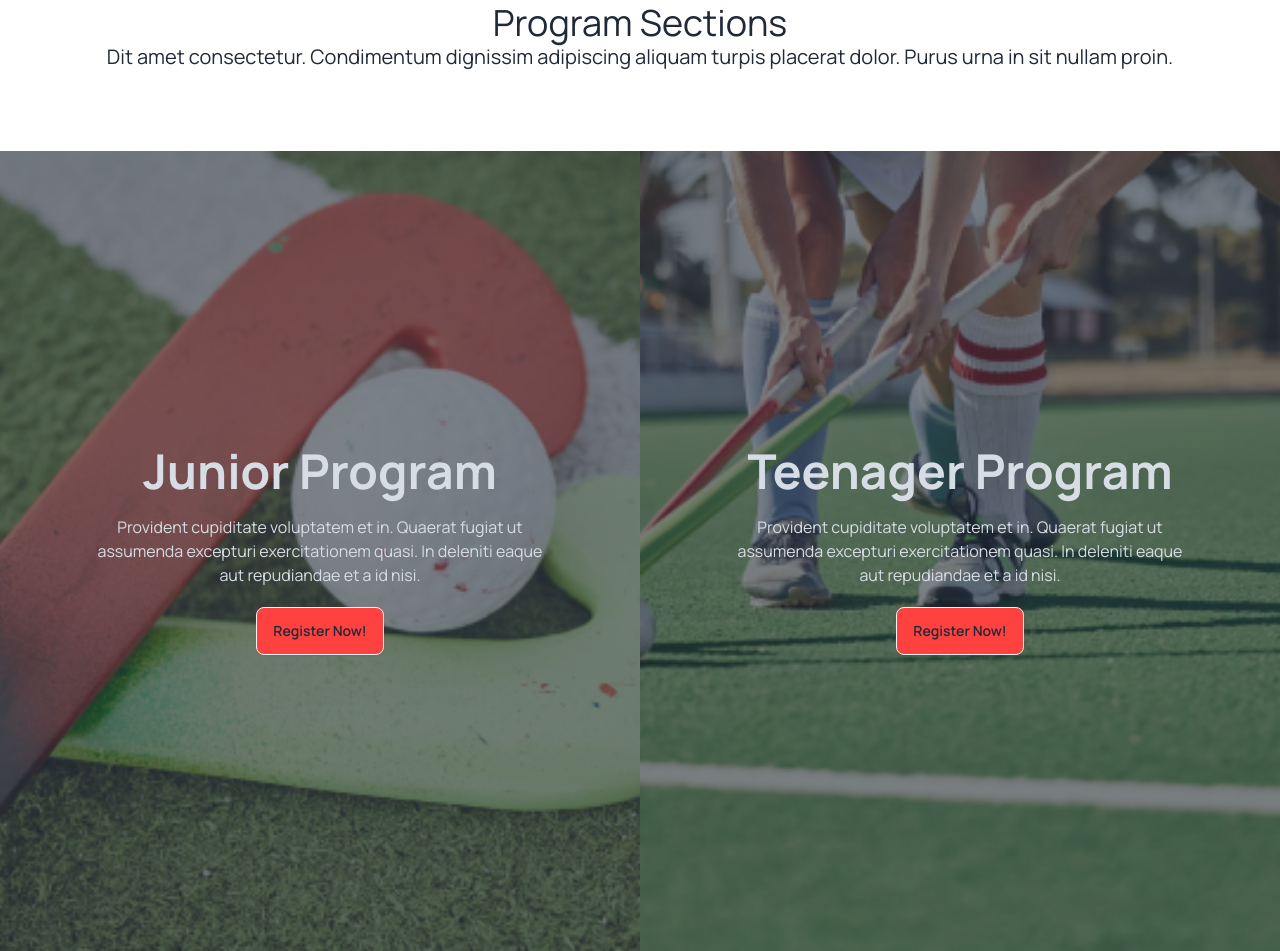
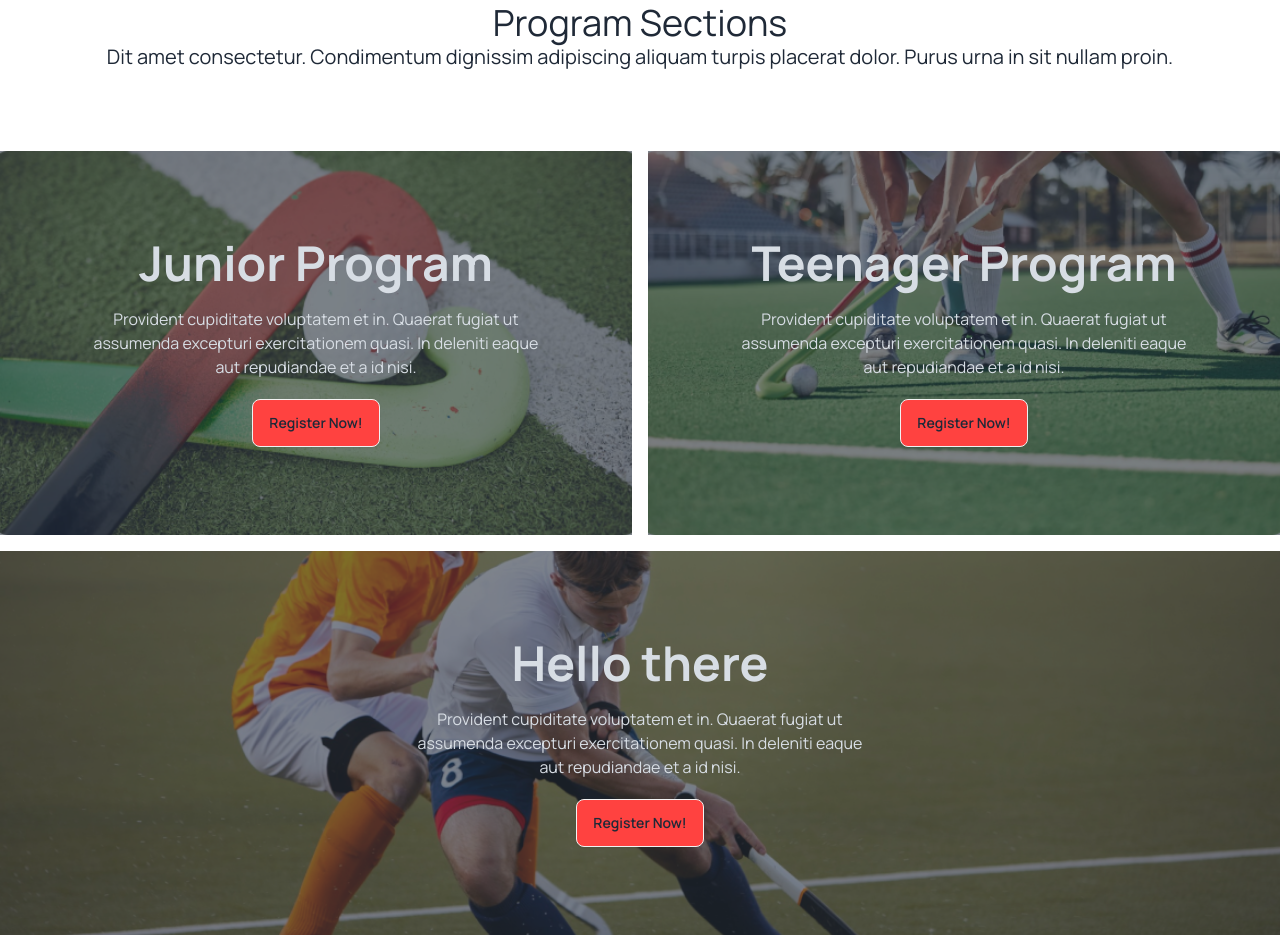
Before and after one commit to hasan3757/B9A3-webside, a plain HTML site: page index.html in a window 1280 px wide. Shown: the part 1213-2164 px from the top of the page. Drawn offline with nearby package versions, Linux system fonts and the light colour scheme.

Commit message:
Program Sections complet

```diff
--- a/index.html
+++ b/index.html
@@ -98,12 +98,12 @@
         </section>
         <!--Program Sections-->
         <section>
-           <div class="text-center mt-60 mb-20">
+           <div class="text-center mt-6 lg:mt-60 mb-7 lg:mb-20">
             <h3 class="text-4xl">Program Sections</h3>
             <p class="text-xl">Dit amet consectetur. Condimentum dignissim adipiscing aliquam turpis placerat dolor. Purus urna in sit nullam proin. </p>
            </div>
-           <div class="lg:flex">
-            <div class="hero min-h-screen" style="background-image: url(Images/2.png);">
+           <div class="lg:flex gap-4">
+            <div class="hero min-h-96" style="background-image: url(Images/2.png);">
                 <div class="hero-overlay bg-opacity-60"></div>
                 <div class="hero-content text-center text-neutral-content">
                   <div class="max-w-md">
@@ -113,7 +113,7 @@
                   </div>
                 </div>
               </div>
-            <div class="hero min-h-screen" style="background-image: url(Images/3.png);">
+            <div class="hero min-h-96" style="background-image: url(Images/3.png);">
                 <div class="hero-overlay bg-opacity-60"></div>
                 <div class="hero-content text-center text-neutral-content">
                   <div class="max-w-md">
@@ -124,6 +124,18 @@
                 </div>
               </div>
            </div>
+        </section>
+        <section>
+          <div class="hero min-h-96 mt-4" style="background-image: url(Images/4.png);">
+            <div class="hero-overlay bg-opacity-60"></div>
+            <div class="hero-content text-center text-neutral-content">
+              <div class="max-w-md">
+                <h1 class="mb-5 text-5xl font-bold">Hello there</h1>
+                <p class="mb-5">Provident cupiditate voluptatem et in. Quaerat fugiat ut assumenda excepturi exercitationem quasi. In deleniti eaque aut repudiandae et a id nisi.</p>
+                <button class="btn bg-button-primary">Register Now!</button>
+              </div>
+            </div>
+          </div>
         </section>
         <!--Our New Products-->
         <section>
```
